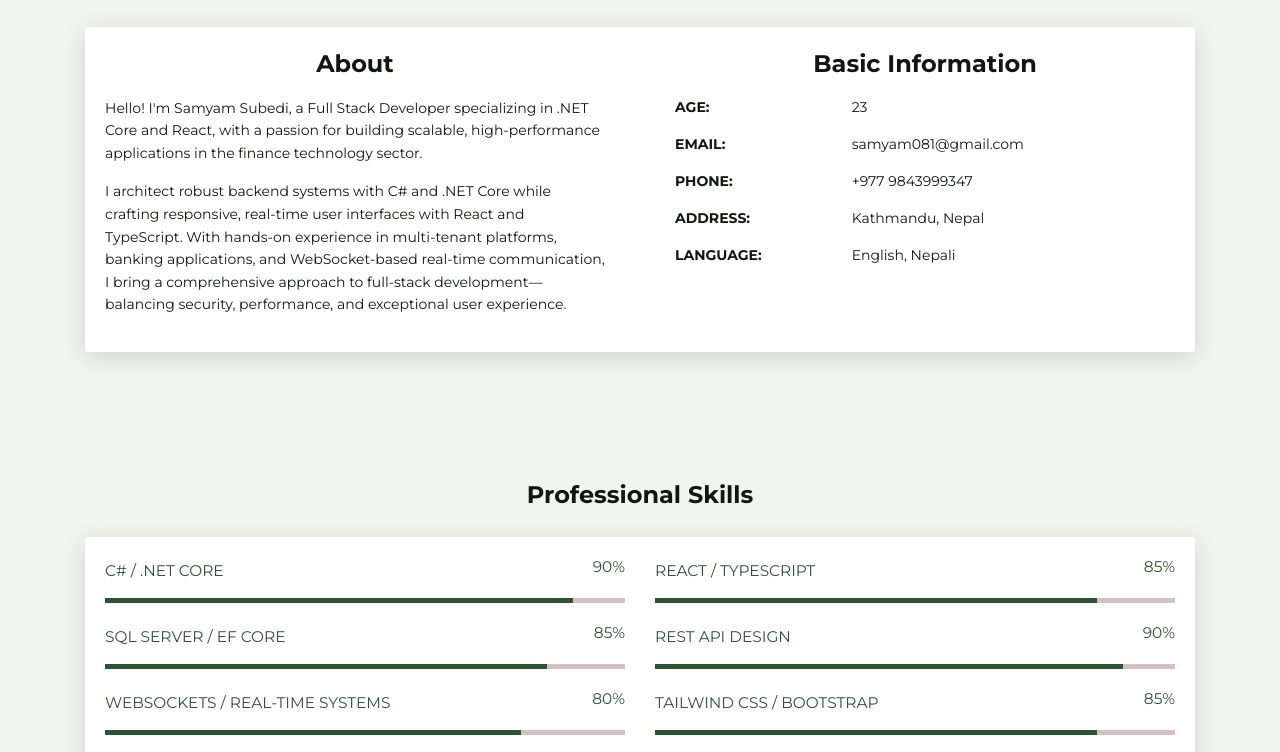
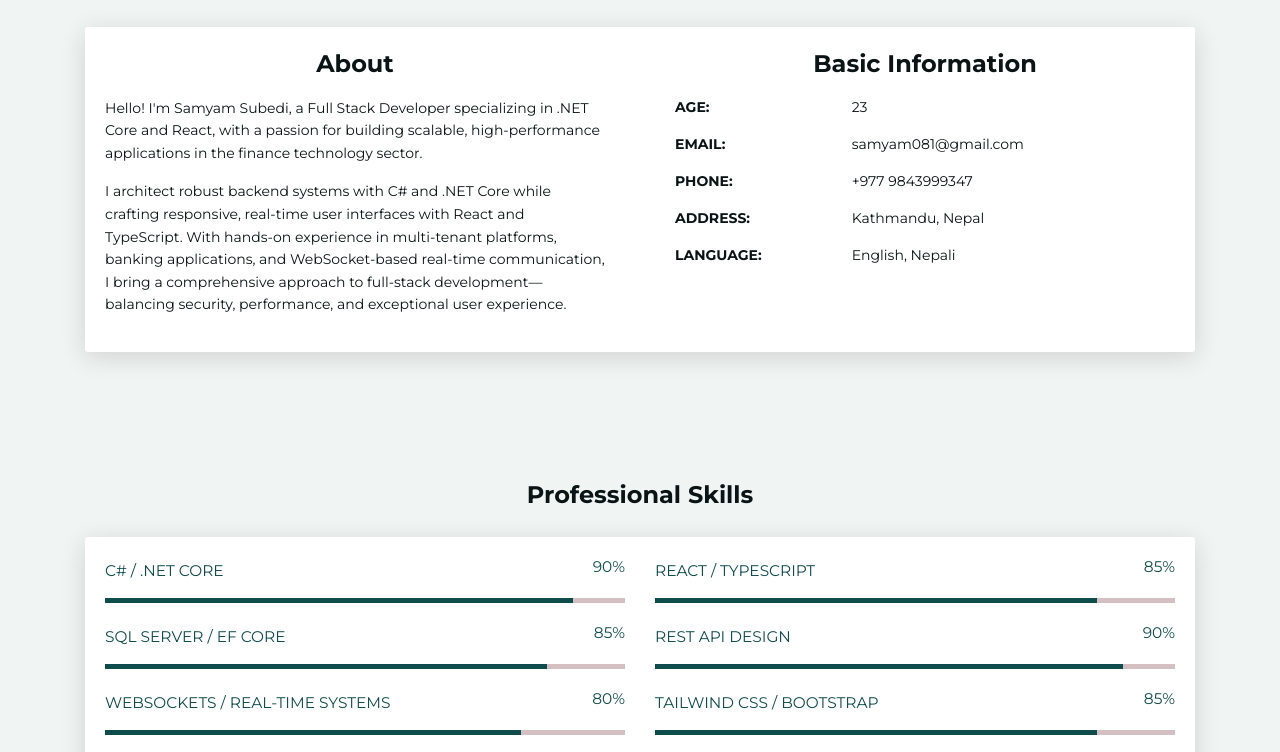
Before and after one commit to TheVoid0013/Resume, a plain HTML site: page index.html in a window 1280 px wide. Shown: the part 593-1345 px from the top of the page. Drawn offline with Linux system fonts and the light colour scheme.

Commit message:
chore: daily color palette update

```diff
--- a/css/main.css
+++ b/css/main.css
@@ -11,12 +11,12 @@
  * Date: February 13, 2026
  */
 :root {
-  --red-wine: #2F5233;
-  --bone-white: #F2F5EE;
-  --deep-espresso: #11170F;
-  --dusty-mauve: #8B9E7E;
-  --dark-merlot: #4A5C3E;
-  --antique-gold: #C9A84C;
+  --red-wine: #0F4C4C;
+  --bone-white: #F0F5F3;
+  --deep-espresso: #0A1414;
+  --dusty-mauve: #7FA8A0;
+  --dark-merlot: #2E5555;
+  --antique-gold: #B8A94C;
 }
 
 
```
